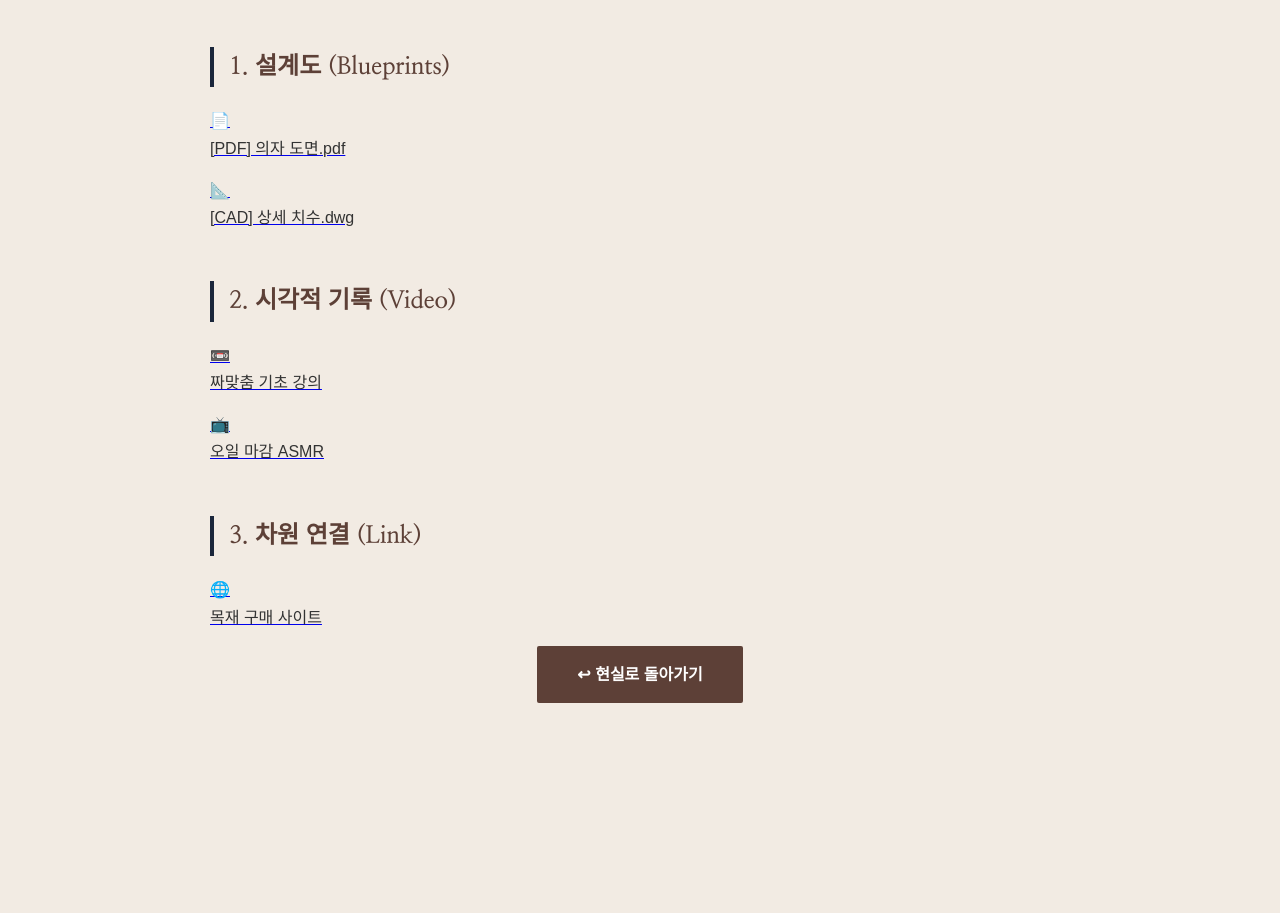
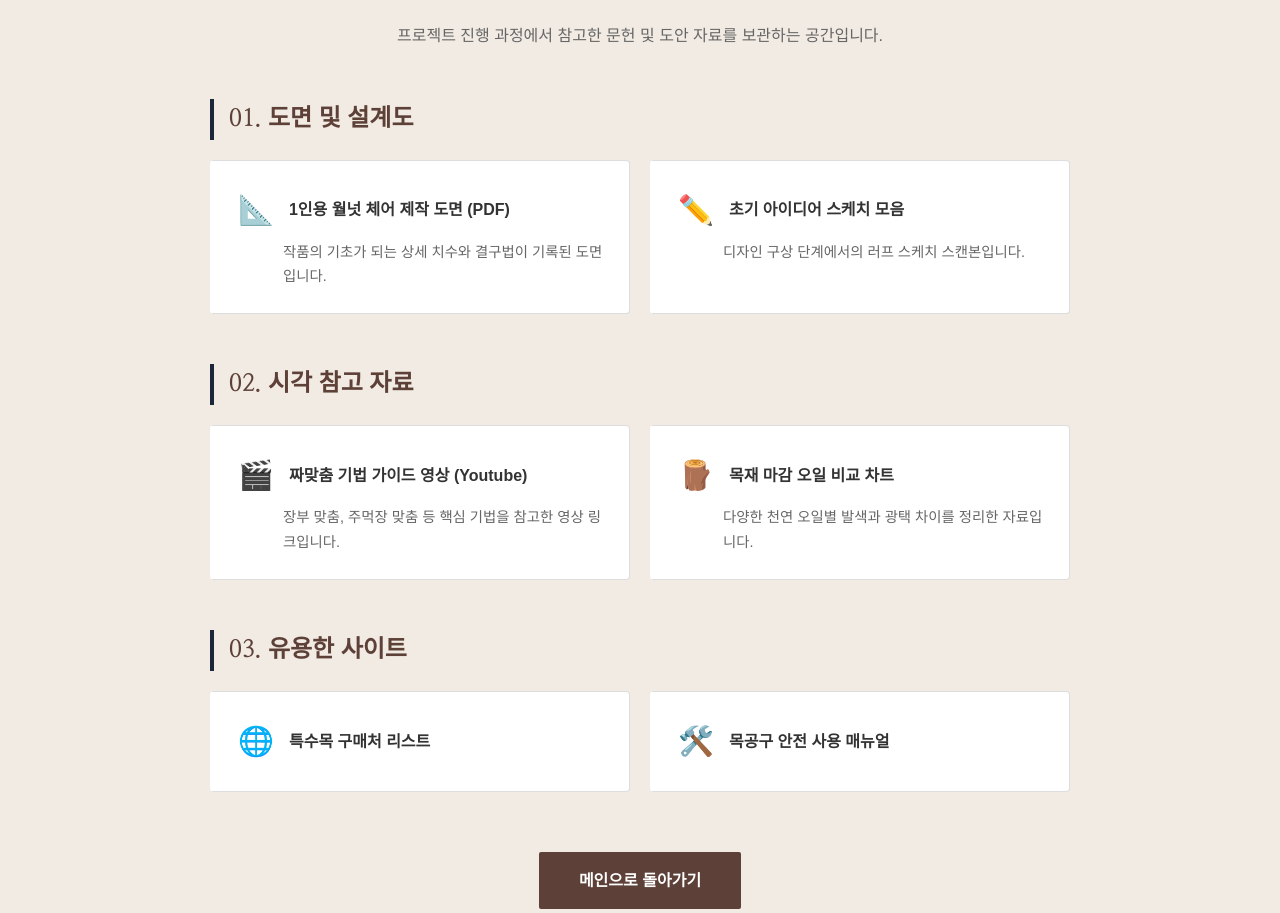
Before and after one commit to zzangu0907-del/wood-carving-craft-project, a plain HTML site: page resources.html in a window 1280 px wide. Shown: the part 225-1138 px from the top of the page. Before the commit the page ends 988 px from the top, so only its background shows below. Drawn offline with Linux system fonts and the light colour scheme; a web font is replaced by a local one.

Commit message:
resources.html

```diff
--- a/resources.html
+++ b/resources.html
@@ -3,73 +3,88 @@
 <head>
     <meta charset="UTF-8">
     <meta name="viewport" content="width=device-width, initial-scale=1.0">
-    <title>기억 저장소 : 자료실</title>
+    <title>자료실 - Wood Carving</title>
     <link rel="stylesheet" href="style.css">
 </head>
 <body>
+
     <nav>
-        <a href="index.html">🏠 메인</a>
-        <a href="about.html">🙋‍♂️ 소개</a>
-        <a href="project.html">💻 프로젝트</a>
-        <a href="gallery.html">📸 갤러리</a>
-        <a href="resources.html">💾 자료실</a>
-        <a href="guestbook.html">💬 방명록</a>
+        <a href="index.html">메인</a>
+        <a href="about.html">소개</a>
+        <a href="project.html">프로젝트</a>
+        <a href="gallery.html">갤러리</a>
+        <a href="resources.html">자료실</a>
+        <a href="guestbook.html">방명록</a>
     </nav>
 
     <div class="container">
-        <h1>💾 데이터 파편 (Resources)</h1>
+        <h1>자료실 (Resources)</h1>
+        <p style="text-align: center; color: #666; margin-bottom: 50px;">
+            프로젝트 진행 과정에서 참고한 문헌 및 도안 자료를 보관하는 공간입니다.
+        </p>
 
-        <div>
-            <h2>1. 설계도 (Blueprints)</h2>
-            <div class="dream-grid">
-                <div class="dream-card">
-                    <a href="#" class="dream-link">
-                        <span class="icon-large">📄</span>
-                        <p>[PDF] 의자 도면.pdf</p>
+        <div class="project-section">
+            <h2>01. 도면 및 설계도</h2>
+            <ul class="resource-list">
+                <li>
+                    <a href="#" class="resource-link">
+                        <span class="icon">📐</span>
+                        <span>1인용 월넛 체어 제작 도면 (PDF)</span>
                     </a>
-                </div>
-                <div class="dream-card">
-                    <a href="#" class="dream-link">
-                        <span class="icon-large">📐</span>
-                        <p>[CAD] 상세 치수.dwg</p>
+                    <span class="resource-desc">작품의 기초가 되는 상세 치수와 결구법이 기록된 도면입니다.</span>
+                </li>
+                <li>
+                    <a href="#" class="resource-link">
+                        <span class="icon">✏️</span>
+                        <span>초기 아이디어 스케치 모음</span>
                     </a>
-                </div>
-            </div>
+                    <span class="resource-desc">디자인 구상 단계에서의 러프 스케치 스캔본입니다.</span>
+                </li>
+            </ul>
         </div>
 
-        <div>
-            <h2>2. 시각적 기록 (Video)</h2>
-            <div class="dream-grid">
-                <div class="dream-card">
-                    <a href="https://www.youtube.com" target="_blank" class="dream-link">
-                        <span class="icon-large">📼</span>
-                        <p>짜맞춤 기초 강의</p>
+        <div class="project-section">
+            <h2>02. 시각 참고 자료</h2>
+            <ul class="resource-list">
+                <li>
+                    <a href="https://www.youtube.com" target="_blank" class="resource-link">
+                        <span class="icon">🎬</span>
+                        <span>짜맞춤 기법 가이드 영상 (Youtube)</span>
                     </a>
-                </div>
-                <div class="dream-card">
-                    <a href="https://www.youtube.com" target="_blank" class="dream-link">
-                        <span class="icon-large">📺</span>
-                        <p>오일 마감 ASMR</p>
+                    <span class="resource-desc">장부 맞춤, 주먹장 맞춤 등 핵심 기법을 참고한 영상 링크입니다.</span>
+                </li>
+                <li>
+                    <a href="#" class="resource-link">
+                        <span class="icon">🪵</span>
+                        <span>목재 마감 오일 비교 차트</span>
                     </a>
-                </div>
-            </div>
+                    <span class="resource-desc">다양한 천연 오일별 발색과 광택 차이를 정리한 자료입니다.</span>
+                </li>
+            </ul>
         </div>
 
-        <div>
-            <h2>3. 차원 연결 (Link)</h2>
-            <div class="dream-grid">
-                <div class="dream-card">
-                    <a href="#" class="dream-link">
-                        <span class="icon-large">🌐</span>
-                        <p>목재 구매 사이트</p>
+        <div class="project-section">
+            <h2>03. 유용한 사이트</h2>
+            <ul class="resource-list">
+                <li>
+                    <a href="#" class="resource-link">
+                        <span class="icon">🌐</span>
+                        <span>특수목 구매처 리스트</span>
                     </a>
-                </div>
-            </div>
+                </li>
+                <li>
+                    <a href="#" class="resource-link">
+                        <span class="icon">🛠️</span>
+                        <span>목공구 안전 사용 매뉴얼</span>
+                    </a>
+                </li>
+            </ul>
         </div>
 
-        <div style="text-align: center;">
-            <a href="index.html" class="btn">↩ 현실로 돌아가기</a>
+        <div class="btn-wrapper">
+            <a href="index.html" class="btn">메인으로 돌아가기</a>
         </div>
     </div>
+
 </body>
 </html>
```
